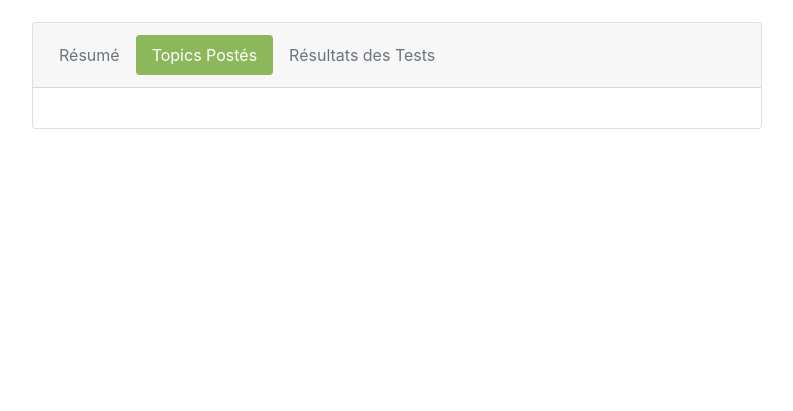
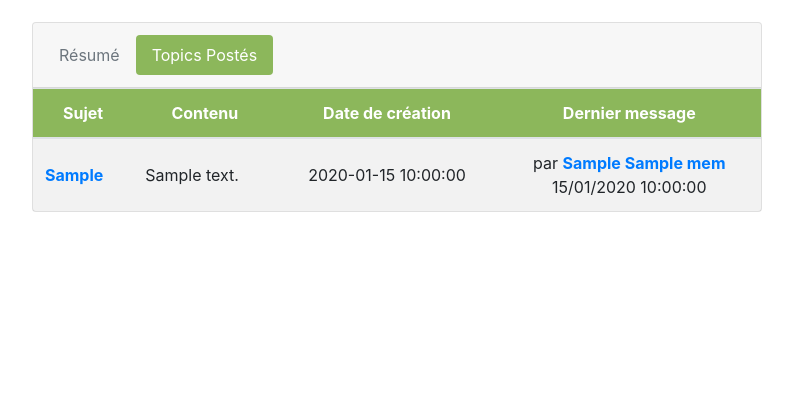
Before and after one commit to AmaZArtiX/plateforme-universitaire, a PHP site: page /Forum/vues/compte.topics.vue.php?mem_id=1 in a window 1280 px wide. Shown: the part 58-469 px from the top of the page, without its empty margins (243-1036 px from the left). Run offline with PHP 8.4, Linux system fonts and the light colour scheme; the visitor is signed in with stand-in values (Sample User, id 1); tables that the repository leaves empty hold one stand-in row (values such as "Sample post"); some libraries are stand-ins or nearby versions.

Commit message:
Topics du compte + Changements descriptions devs

```diff
--- a/fonctions/fonctions.php
+++ b/fonctions/fonctions.php
@@ -256,6 +256,32 @@
   }
 
   /**
+   * [get_derniere_rep_topic description]
+   * @param  [type] $top_id [description]
+   * @return [type]         [description]
+   */
+  function get_derniere_rep_topic($top_id) {
+
+    global $bdd;
+
+    $requete = $bdd->prepare("SELECT mem_id, mess_date_post FROM t_message_mess WHERE top_id = ? ORDER BY mess_date_post DESC LIMIT 0,1");
+    $requete->execute(array($top_id));
+
+    if($requete->rowCount() > 0){
+
+      $requete = $requete->fetch();
+      $dernier_topic = "par <b><a href=\"./compte.vue.php?mem_id=".$requete['mem_id']."\">".get_nom_prenom_membre($requete['mem_id'])."</a></b><br/>";
+      $dernier_topic .= " ".date_format(date_create($requete['mess_date_post']), 'd/m/Y H:i:s');
+
+    } else {
+
+      $dernier_topic = "Aucune réponse";
+    }
+
+    return $dernier_topic;
+  }
+
+  /**
    * [get_derniers_topics_categorie description]
    * @param  [type] $id_categorie [description]
    * @return [type]               [description]
@@ -293,6 +319,20 @@
     global $bdd;
     $requete = $bdd->prepare("SELECT * FROM t_topic_top INNER JOIN tj_topictheme_topth ON t_topic_top.top_id = tj_topictheme_topth.top_id WHERE tj_topictheme_topth.sscat_id = ? ORDER BY t_topic_top.top_date_creation DESC LIMIT 0,3");
     $requete->execute(array($id_sscategorie));
+
+    return $requete;
+  }
+
+  /**
+   * [get_derniers_topics_membre description]
+   * @param  [type] $mem_id [description]
+   * @return [type]                 [description]
+   */
+  function get_derniers_topics_membre($mem_id){
+
+    global $bdd;
+    $requete = $bdd->prepare("SELECT * FROM t_topic_top WHERE mem_id = ? ORDER BY top_date_creation DESC");
+    $requete->execute(array($mem_id));
 
     return $requete;
   }
--- /dev/null
+++ b/modeles-controleurs/compte.topics.php
@@ -0,0 +1,8 @@
+<?php
+
+  session_start();
+
+  require("../configuration/config.php");
+  require("../fonctions/fonctions.php");
+
+?>
--- a/vues/compte.topics.vue.php
+++ b/vues/compte.topics.vue.php
@@ -1,5 +1,5 @@
 <?php
-  require("../modeles-controleurs/compte.php");
+  require("../modeles-controleurs/compte.topics.php");
 ?>
 
 <!DOCTYPE html>
@@ -30,18 +30,55 @@
             <div class="card-header">
               <ul class="nav nav-pills card-header-pills">
                 <li class="nav-item">
-                  <a class="nav-link text-muted" href="./compte.vue.php">Résumé</a>
+                  <a class="nav-link text-muted" href="./compte.vue.php<?php if(isset($_GET['mem_id']) && !empty($_GET['mem_id'])) { echo '?mem_id=' . $_GET['mem_id']; } ?>">Résumé</a>
                 </li>
                 <li class="nav-item">
-                  <a class="nav-link active" href="./compte.topics.vue.php" style="background-color:#8CB75B; border-color:#8CB75B;">Topics Postés</a>
+                  <a class="nav-link active" href="./compte.topics.vue.php<?php if(isset($_GET['mem_id']) && !empty($_GET['mem_id'])) { echo '?mem_id=' . $_GET['mem_id']; } ?>" style="background-color:#8CB75B; border-color:#8CB75B;">Topics Postés</a>
                 </li>
+                <?php if(!isset($_GET['mem_id'])) { ?>
                 <li class="nav-item">
                   <a class="nav-link text-muted" href="./compte.res.vue.php">Résultats des Tests</a>
                 </li>
+                <?php } ?>
               </ul>
             </div>
-            <div class="card-body">
+            <div class="table-responsive">
+              <table class="table table-striped table-hover mb-0">
+                <thead>
+                  <tr style="background-color:#8CB75B; color:white;">
+                    <th scope="col">Sujet</th>
+                    <th scope="col">Contenu</th>
+                    <th scope="col">Date de création</th>
+                    <th scope="col">Dernier message</th>
+                  </tr>
+                </thead>
+                <tbody>
+                <?php
+                  if(isset($_GET['mem_id']) && !empty($_GET['mem_id'])) {
+                    $dernieres_publis_membre = get_derniers_topics_membre($_GET['mem_id']);
+                  } else {
+                    $dernieres_publis_membre = get_derniers_topics_membre($_SESSION['mem_id']);
+                  }
 
+                  while($dpm = $dernieres_publis_membre->fetch()) {
+                ?>
+                  <tr class="lien align-middle" onclick="location.href = './forum.topic.vue.php?titre=<?= url_custom_encode($dpm['top_sujet']) ?>&id=<?= $dpm['top_id'] ?>&page=1'">
+                    <td class="align-middle text-left">
+                      <b><a href="./forum.topic.vue.php?titre=<?= url_custom_encode($dpm['top_sujet']) ?>&id=<?= $dpm['top_id'] ?>&page=1"><?= $dpm['top_sujet'] ?></a></b>
+                    </td>
+                    <td class="align-middle text-left">
+                      <?= $dpm['top_contenu'] ?>
+                    </td>
+                    <td class="align-middle">
+                      <?= $dpm['top_date_creation'] ?>
+                    </td>
+                    <td class="align-middle">
+                      <?= get_derniere_rep_topic($dpm['top_id']); ?>
+                    </td>
+                  </tr>
+                <?php } ?>
+                </tbody>
+              </table>
             </div>
           </div>
         </div>
```
Also changed, not shown: vues/compte.vue.php (+4 -4 lines), vues/index.vue.php (+15 -6 lines), assets/ronan.png (added), assets/yacine.jpg (added).
